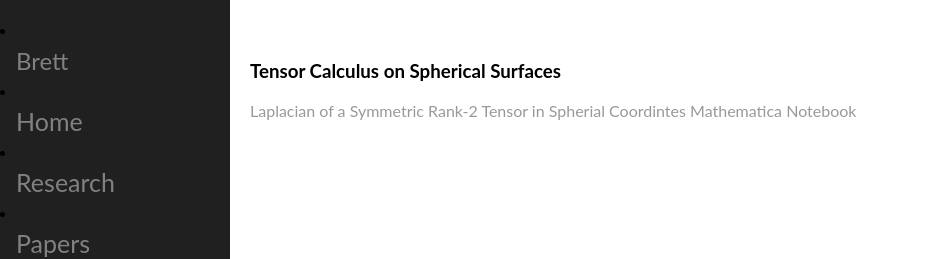
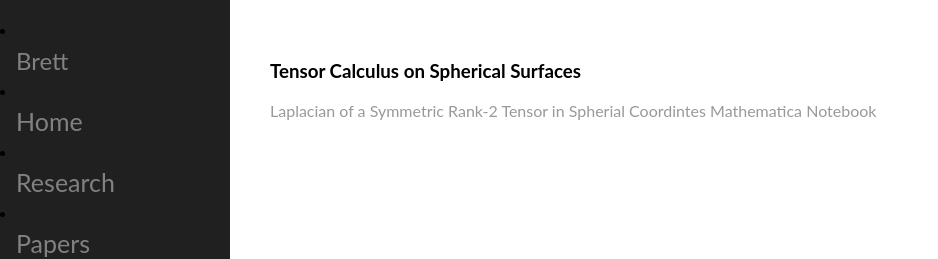
Before and after one commit to mckimb/mckimb.github.io, a Jekyll site: the page built from code/index.html, in a window 1280 px wide. Shown: the top 259 px of the page, without its empty margins (0-938 px from the left). Built offline with Jekyll 4.4.1, drawn with Linux system fonts in a browser that asks for light colours.

Commit message:
Update main.css

```diff
--- a/css/main.css
+++ b/css/main.css
@@ -1,6 +1,6 @@
 body {
     margin: 60px auto;
-    margin-left: 250px;
+    margin-left: 270px;
     width: 70%;
     font-family: "Lato", sans-serif;
 }
```
